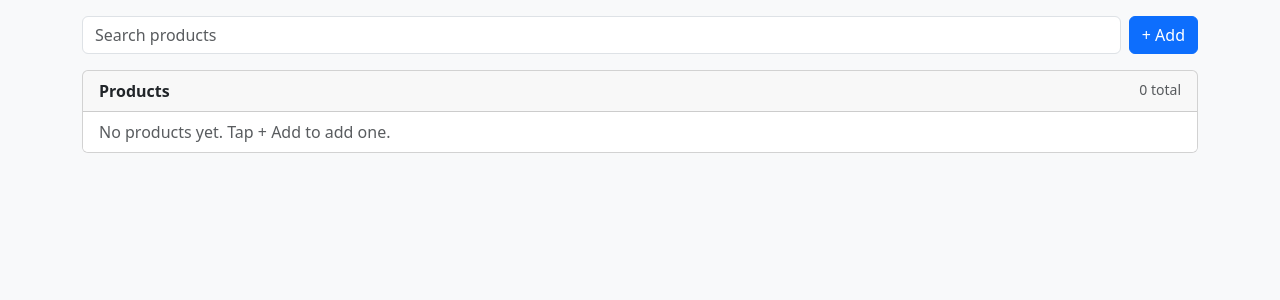
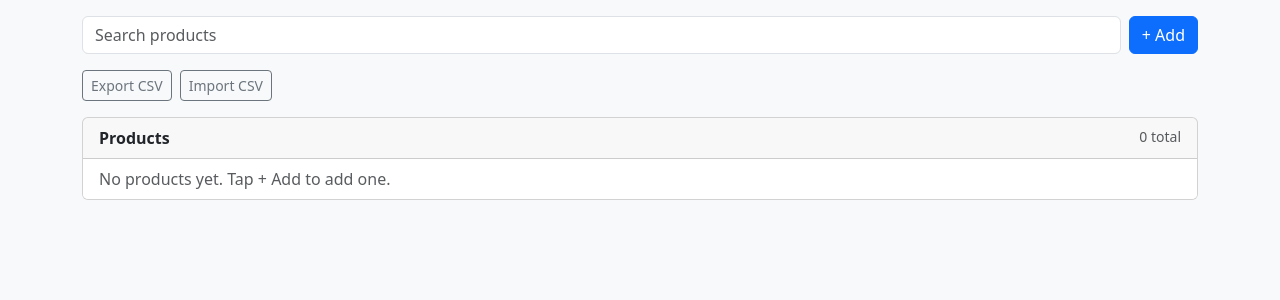
Before and after one commit to errolitolopez/sari-utang, a Flask app: page /products in a window 1280 px wide. Shown: the part 98-398 px from the top of the page. Run offline with Flask 3, Linux system fonts and the light colour scheme; the visitor is signed in with stand-in values (Sample User, id 1); data that the repository does not hold is empty; some libraries are stand-ins or nearby versions.

Commit message:
feat: import and export products as csv

```diff
--- a/app.py
+++ b/app.py
@@ -4,6 +4,7 @@ Run with: flask --app app run --debug
 """
 
 import json
+import csv
 import io
 import os
 import re
@@ -33,6 +34,8 @@ app.config["DATABASE"] = os.path.join(app.instance_path, "sari_utang.db")
 # Stay logged in for 30 days so the PIN isn't asked every time.
 app.config["PERMANENT_SESSION_LIFETIME"] = timedelta(days=30)
 app.config["SESSION_COOKIE_SAMESITE"] = "Lax"
+# Largest upload accepted (e.g. a products CSV). Bigger requests get "413 Too Large".
+app.config["MAX_CONTENT_LENGTH"] = 2 * 1024 * 1024  # 2 MB
 
 
 def load_secret_key():
@@ -898,3 +901,137 @@ def invoices_zip_download():
         buffer, mimetype="application/zip", as_attachment=True,
         download_name=f"invoices-{today}.zip",
     )
+
+
+# --- Products import / export (CSV) --------------------------------------------
+
+CSV_COLUMNS = ["name", "price", "unit"]
+MAX_IMPORT_ROWS = 5000
+
+
+@app.get("/products/export.csv")
+@login_required_page
+def products_export():
+    """All products as a CSV file: name, price (in pesos, e.g. 20.00), unit."""
+    rows = db.get_db().execute(
+        "SELECT name, price, unit FROM products ORDER BY name COLLATE NOCASE, price"
+    ).fetchall()
+    text = io.StringIO()
+    writer = csv.writer(text)
+    writer.writerow(CSV_COLUMNS)
+    for row in rows:
+        writer.writerow([row["name"], f"{row['price'] / 100:.2f}", row["unit"]])
+    # utf-8-sig adds a small marker at the start so Excel shows ₱ and ñ correctly.
+    data = io.BytesIO(text.getvalue().encode("utf-8-sig"))
+    return send_file(
+        data, mimetype="text/csv", as_attachment=True,
+        download_name=f"products-{date.today().isoformat()}.csv",
+    )
+
+
+def parse_csv_price(text, decimal_comma=False):
+    """ "20", "20.50", "₱1,234.50" -> centavos, or None if it isn't a valid price.
+
+    decimal_comma: files saved with ";" usually write prices as "1.234,50"
+    (comma for decimals), so swap the two before reading the number.
+    """
+    cleaned = text.replace("₱", "").replace("P", "").strip()
+    if decimal_comma:
+        cleaned = cleaned.replace(".", "").replace(",", ".")
+    else:
+        cleaned = cleaned.replace(",", "")
+    if not re.fullmatch(r"\d+(\.\d{1,2})?", cleaned):
+        return None
+    centavos = int((Decimal(cleaned) * 100).to_integral_value())
+    return centavos if 0 < centavos <= MAX_PRICE else None
+
+
+def read_products_csv(raw_bytes):
+    """Check every row of an uploaded products CSV. Returns (products, errors).
+
+    Nothing is saved here; if errors is not empty, the import is cancelled.
+    """
+    try:
+        text = raw_bytes.decode("utf-8-sig")  # also removes Excel's marker, if any
+    except UnicodeDecodeError:
+        return [], ["The file is not a UTF-8 CSV. In Excel, use Save As → CSV UTF-8."]
+
+    # Some spreadsheets save with ";" instead of ",".
+    first_line = text.splitlines()[0] if text.strip() else ""
+    delimiter = ";" if first_line.count(";") > first_line.count(",") else ","
+    reader = csv.reader(io.StringIO(text), delimiter=delimiter)
+
+    header = [h.strip().lower() for h in next(reader, [])]
+    if header[:3] != CSV_COLUMNS:
+        return [], [f"The first row must be: {', '.join(CSV_COLUMNS)}"]
+
+    units = load_units()
+    units_lower = {u.lower(): u for u in units}  # "KG" in the file -> "kg"
+    products, errors, seen = [], [], set()
+    for line_number, row in enumerate(reader, start=2):
+        if not any(cell.strip() for cell in row):
+            continue  # skip empty lines
+        if len(products) + len(errors) >= MAX_IMPORT_ROWS:
+            errors.append(f"Too many rows (max {MAX_IMPORT_ROWS}).")
+            break
+        row = (row + ["", "", ""])[:3]
+        name = " ".join(row[0].split())
+        price = parse_csv_price(row[1], decimal_comma=(delimiter == ";"))
+        unit = units_lower.get(row[2].strip().lower())
+
+        problems = []
+        if not name or len(name) > 100:
+            problems.append("name is required (max 100 characters)")
+        if price is None:
+            problems.append(f'price "{row[1].strip()}" is not valid (e.g. 20 or 20.50, max 100,000)')
+        if unit is None:
+            problems.append(f'unit "{row[2].strip()}" is not in config/units.json')
+        key = (name.lower(), unit)
+        if not problems and key in seen:
+            problems.append(f"{name} per {unit} is already in the file above")
+        seen.add(key)
+
+        if problems:
+            errors.append(f"Row {line_number}: " + "; ".join(problems))
+        else:
+            products.append({"name": name, "price": price, "unit": unit})
+
+    if not products and not errors:
+        errors.append("The file has no products.")
+    return products, errors
+
+
+@app.post("/api/products/import")
+@login_required_api
+def api_import_products():
+    """Add new products and update prices of existing ones (same name + unit).
+
+    All or nothing: if any row has a problem, nothing is saved.
+    Products that are not in the file are left as they are.
+    """
+    upload = request.files.get("file")
+    if upload is None or not upload.filename:
+        return jsonify(errors=["Choose a CSV file."]), 400
+
+    products, errors = read_products_csv(upload.read())
+    if errors:
+        return jsonify(errors=errors[:20], error_count=len(errors)), 400
+
+    conn = db.get_db()
+    added = updated = unchanged = 0
+    for p in products:
+        existing = conn.execute(
+            "SELECT id, price FROM products WHERE name = ? COLLATE NOCASE AND unit = ?",
+            (p["name"], p["unit"]),
+        ).fetchone()
+        if existing is None:
+            conn.execute("INSERT INTO products (name, price, unit) VALUES (:name, :price, :unit)", p)
+            added += 1
+        elif existing["price"] != p["price"]:
+            conn.execute("UPDATE products SET price = ? WHERE id = ?", (p["price"], existing["id"]))
+            updated += 1
+        else:
+            unchanged += 1
+    conn.commit()  # everything is saved together
+
+    return jsonify(added=added, updated=updated, unchanged=unchanged)
--- a/static/js/products.js
+++ b/static/js/products.js
@@ -147,6 +147,75 @@ form.addEventListener("submit", async (event) => {
   }
 });
 
+// --- Import from CSV ---------------------------------------------------------
+
+const importModalElement = document.getElementById("import-modal");
+const importModal = bootstrap.Modal.getOrCreateInstance(importModalElement);
+const importFile = document.getElementById("import-file");
+const importErrors = document.getElementById("import-errors");
+const importButton = document.getElementById("import-button");
+
+function showImportErrors(errors, total) {
+  const list = document.createElement("ul");
+  list.className = "mb-0 ps-3";
+  for (const error of errors) {
+    const li = document.createElement("li");
+    li.textContent = error;
+    list.append(li);
+  }
+  const title = document.createElement("div");
+  title.className = "fw-semibold mb-1";
+  title.textContent = "Nothing was imported. Fix these rows and try again:";
+  importErrors.replaceChildren(title, list);
+  if (total > errors.length) {
+    const more = document.createElement("div");
+    more.textContent = `…and ${total - errors.length} more.`;
+    importErrors.append(more);
+  }
+  importErrors.classList.remove("d-none");
+}
+
+importModalElement.addEventListener("show.bs.modal", () => {
+  importFile.value = "";
+  importErrors.classList.add("d-none");
+});
+
+document.getElementById("import-form").addEventListener("submit", async (event) => {
+  event.preventDefault();
+  importErrors.classList.add("d-none");
+  if (!importFile.files.length) {
+    showImportErrors(["Choose a CSV file."], 1);
+    return;
+  }
+
+  const body = new FormData();
+  body.append("file", importFile.files[0]);
+  importButton.disabled = true;
+  try {
+    const response = await apiFetch("/api/products/import", { method: "POST", body });
+    if (!response) return;
+    if (response.status === 413) {
+      showImportErrors(["The file is too big (max 2 MB)."], 1);
+      return;
+    }
+    const data = await response.json();
+    if (!response.ok) {
+      showImportErrors(data.errors || ["Could not import the file."], data.error_count || 1);
+      return;
+    }
+    importModal.hide();
+    document.getElementById("import-message-text").textContent =
+      `Import done: ${data.added} added, ${data.updated} price updated, ${data.unchanged} unchanged.`;
+    document.getElementById("import-message").classList.remove("d-none");
+    await loadProducts();
+  } catch (error) {
+    console.error(error);
+    showImportErrors(["Cannot reach the server. Check your connection."], 1);
+  } finally {
+    importButton.disabled = false;
+  }
+});
+
 document.getElementById("add-product-button").addEventListener("click", () => openForm(null));
 modalElement.addEventListener("shown.bs.modal", () => nameInput.focus());
 searchInput.addEventListener("input", render);
--- a/templates/products.html
+++ b/templates/products.html
@@ -12,6 +12,18 @@
     <input id="search" type="search" class="form-control" placeholder="Search products"
            aria-label="Search products" autocomplete="off">
     <button id="add-product-button" class="btn btn-primary text-nowrap">+ Add</button>
+  </div>
+
+  <div id="import-message" class="alert alert-success alert-dismissible d-none" role="status">
+    <span id="import-message-text"></span>
+    <button type="button" class="btn-close" aria-label="Close"
+            onclick="this.parentElement.classList.add('d-none')"></button>
+  </div>
+
+  <div class="d-flex gap-2 mb-3">
+    <a href="{{ url_for('products_export') }}" class="btn btn-outline-secondary btn-sm" download>Export CSV</a>
+    <button type="button" class="btn btn-outline-secondary btn-sm" data-bs-toggle="modal"
+            data-bs-target="#import-modal">Import CSV</button>
   </div>
 
   <div class="card">
@@ -66,6 +78,38 @@
     </form>
   </div>
 </div>
+
+<!-- Import products from a CSV file -->
+<div class="modal fade" id="import-modal" tabindex="-1" aria-labelledby="import-modal-title" aria-hidden="true">
+  <div class="modal-dialog modal-dialog-centered modal-dialog-scrollable">
+    <form id="import-form" class="modal-content" novalidate>
+      <div class="modal-header">
+        <h2 class="modal-title fs-5" id="import-modal-title">Import products</h2>
+        <button type="button" class="btn-close" data-bs-dismiss="modal" aria-label="Close"></button>
+      </div>
+      <div class="modal-body">
+        <p class="small mb-2">
+          A CSV file with these columns (tip: <strong>Export CSV</strong> first, edit it, then import it back):
+        </p>
+        <pre class="small bg-body-tertiary p-2 rounded mb-2">name,price,unit
+Coke Mismo,20.00,bottle
+Bigas Dinorado,60,kg</pre>
+        <ul class="small text-body-secondary ps-3 mb-3">
+          <li>New name + unit → <strong>added</strong></li>
+          <li>Same name + unit → <strong>price updated</strong></li>
+          <li>Products not in the file are not changed or deleted</li>
+          <li>If a row has a problem, nothing is imported</li>
+        </ul>
+        <input id="import-file" type="file" class="form-control mb-3" accept=".csv,text/csv" aria-label="CSV file">
+        <div id="import-errors" class="alert alert-danger py-2 small mb-0 d-none" role="alert"></div>
+      </div>
+      <div class="modal-footer">
+        <button type="button" class="btn btn-outline-secondary" data-bs-dismiss="modal">Cancel</button>
+        <button id="import-button" type="submit" class="btn btn-primary">Import</button>
+      </div>
+    </form>
+  </div>
+</div>
 {% endblock %}
 
 {% block scripts %}
```
